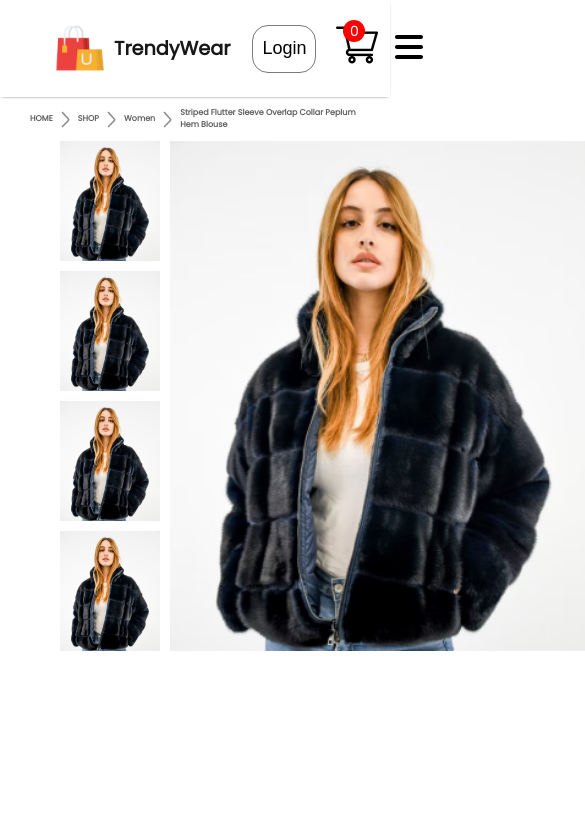
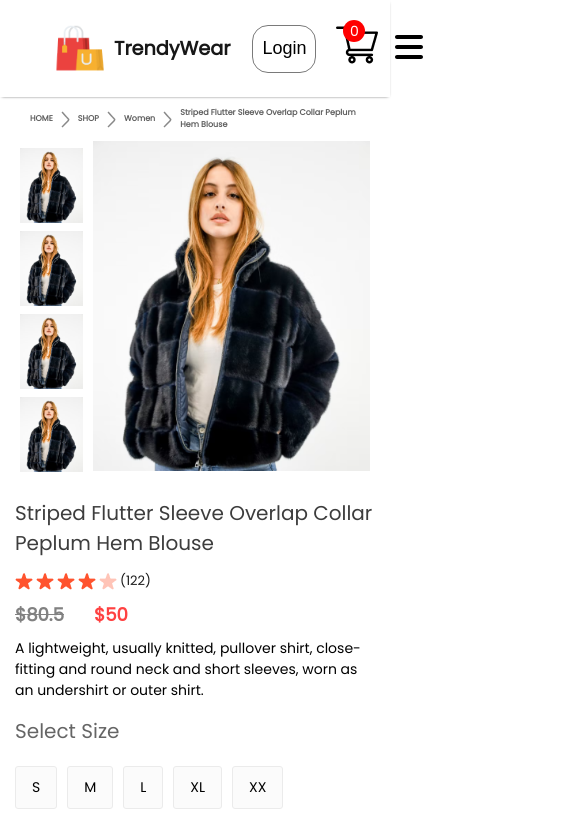
Before and after one commit to Laraib-Azmat/E-commerce_Garments, a React (Create React App) app: page /product/1 in a window 390 px wide. Shown: the top 827 px of the page, 585 px wide, since content can reach past the window. Built offline with nearby package versions, Linux system fonts and the light colour scheme.

Commit message:
responsive Product display

```diff
--- a/src/Components/ProductDisplay/ProductDisplay.module.css
+++ b/src/Components/ProductDisplay/ProductDisplay.module.css
@@ -114,4 +114,177 @@
         gap: 3px;
         font-size: 13px;
     }
+    .productdisplay-right-prices{
+        margin: 10px 0px;
+        font-size: 18px;
+    }
+    .productdisplay-right-description{
+        font-size: 13px;
+    }
+    .productdisplay-right-size h1{
+        margin-top: 20px;
+        font-size: 20px;
+    }
+    .productdisplay-right-sizes div{
+        padding: 14px 20px;
+    }
+    .productdisplay-right button{
+        width: 150px;
+        padding: 15px 0px;
+        margin-bottom: 20px;
+    }
+    .productdisplay-right-category{
+        margin-top: 5px;
+        font-size: 14px;
+    }
 }
+
+@media(max-width:1024px){
+    .productdisplay{
+        margin: 0px 30px;
+    }
+    .productdisplay-left{
+        gap: 5px;
+    }
+
+    .productdisplay-img-list img{
+        height: 80px;
+    }
+    .productdisplay-main-img{
+        height: 350px;
+    }
+
+    .productdisplay-right h1{
+        font-size: 18px;
+    }
+    .productdisplay-right-stars img{
+        width: 15px;
+    }
+
+    .productdisplay-right-description{
+        font-size: 12px;
+    }
+    .productdisplay-right-sizes{
+        margin-top: 10px 0px;
+    }
+    .productdisplay-right-size h1{
+        font-size: 16px;
+    }
+    .productdisplay-right-sizes div{
+        padding: 10px 16px;
+        font-size: 14px;
+    }
+    .productdisplay-right button{
+        width: 120px;
+        padding: 10px 0px;
+        margin-bottom: 10px;
+        font-size: 14px;
+    }
+    .productdisplay-right-category{
+        font-size: 12px;
+    }
+}
+
+@media(max-width:800px){
+    .productdisplay{
+        margin: 0px 10px;
+    }
+    .productdisplay-left{
+        gap: 1px;
+        flex-direction: column-reverse;
+        align-items: center;
+    }
+    .productdisplay-img-list{
+        flex-direction: row;
+        gap: 6px;
+    }
+
+    .productdisplay-img-list img{
+        height: 70px;
+    }
+    .productdisplay-main-img{
+        height: 300px;
+    }
+
+    .productdisplay-right h1{
+        font-size: 14px;
+    }
+    .productdisplay-right-stars img{
+        width: 13px;
+    }
+
+    .productdisplay-right-description{
+        font-size: 10px;
+    }
+
+    .productdisplay-right-size h1{
+        font-size: 16px;
+    }
+    .productdisplay-right-sizes{
+        margin-top: 10px;
+        gap: 5px;
+    }
+    .productdisplay-right-sizes div{
+        padding: 5px 11px;
+    }
+    .productdisplay-right button{
+        width: 100px;
+        font-size: 12px;
+    }
+    .productdisplay-right-category{
+        font-size: 10px;
+    }
+}
+
+@media(max-width:500px){
+    .productdisplay{
+       flex-direction: column;
+    }
+    .productdisplay-left{
+        gap: 10px;
+        flex-direction: row;
+       margin: auto;
+    }
+    .productdisplay-img-list{
+        flex-direction: column;
+        gap: 8px;
+    }
+
+    .productdisplay-img-list img{
+        height: 75px;
+    }
+    .productdisplay-main-img{
+        height: 330px;
+    }
+ .productdisplay-right{
+    margin: 5px;
+ }
+    .productdisplay-right h1{
+        margin-top: 15px;
+        font-size: 20px;
+        font-weight: 500;
+    }
+    .productdisplay-right-stars img{
+        width: 15px;
+    }
+ .productdisplay-right-description{
+    font-size: 14px;
+ }
+
+    .productdisplay-right-sizes{
+        margin: 20px 0px;
+        gap: 10px;
+    }
+    .productdisplay-right-sizes div{
+        padding: 10px 16px;
+        font-size: 14px;
+    }
+    .productdisplay-right button{
+        width: 130px;
+        font-size: 15px;
+        padding: 12px 0px;
+    }
+    .productdisplay-right-category{
+        font-size: 16px;
+    }
+}
```
